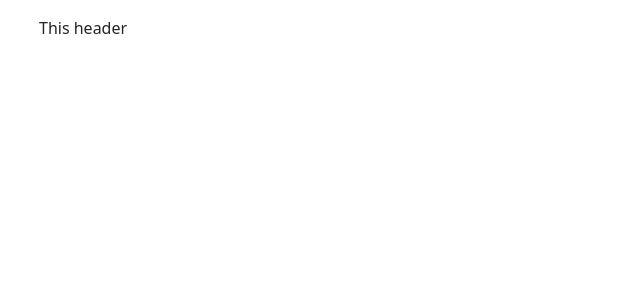
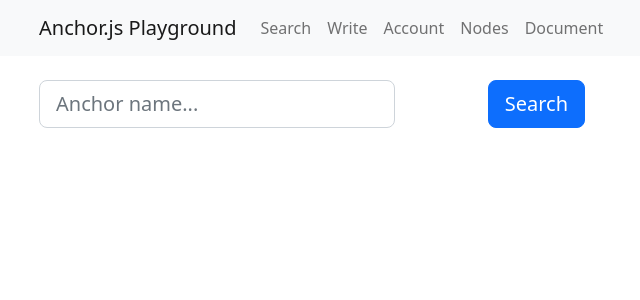
Before and after one commit to ff13dfly/Anchor, a React (Create React App) app in the folder js/playground/: page / in a window 1280 px wide. Shown: the top 300 px of the page, without its empty margins (43-683 px from the left). Built offline with nearby package versions, Linux system fonts and the light colour scheme.

Commit message:
1.try substrate test storage;2.Playground UI;

```diff
--- a/js/playground/src/App.js
+++ b/js/playground/src/App.js
@@ -1,12 +1,56 @@
-//import logo from './logo.svg';
-import './App.css';
+
+import { useState,useEffect,useCallback} from 'react';
 
 import Header from './components/header';
+import Search from './components/search';
+import Write from './components/write';
+import Account from './components/account';
+import Nodes from './components/nodes';
+import Summary from './components/summary';
 
 function App() {
-  return (<div id="container">
-      <Header />
-  </div>);
+  //let [page, setPage] = useState('#');
+
+  let [view,setView]=useState('');
+
+  const self={
+    router:(page)=>{
+      switch (page) {
+        case '#home':
+          setView(<Search />);
+          break;
+
+        case '#write':
+          setView(<Write />);
+          break;
+        case '#account':
+          setView(<Account />);
+          break;
+        case '#nodes':
+          setView(<Nodes />);
+          break;
+        case '#document':
+          setView(<Summary />);
+          break;
+
+        default:
+          setView(<Search />);
+          break;
+      }
+    },
+  };
+
+  const handleChangeEvent = useCallback(() => {
+      self.router(window.location.hash);
+  }, []);
+
+
+  useEffect( ()=> {
+    window.addEventListener('hashchange', handleChangeEvent);
+    self.router(window.location.hash);
+  }, []);
+
+  return (<div id="container"><Header />{view}</div>);
 }
 
 export default App;
--- /dev/null
+++ b/js/playground/src/components/account.js
@@ -0,0 +1,25 @@
+import { Container,Row, Col,Button, Form} from 'react-bootstrap';
+import { useEffect } from 'react';
+
+function Account(props) {
+  const self={
+    onSave:()=>{
+      console.log('click me');
+    },
+  };
+
+  useEffect(() => {
+
+  },[]);
+
+  return (
+    <Container>
+      <Row>
+				<Col lg={12} xs={12} className="pt-4" >
+          Accounts List with password
+				</Col>
+			</Row>
+    </Container>
+  );
+}
+export default Account;
--- a/js/playground/src/components/header.js
+++ b/js/playground/src/components/header.js
@@ -1,21 +1,28 @@
-import { Container,Row, Col } from 'react-bootstrap';
-
+import { Container,Row, Col,Nav,Navbar } from 'react-bootstrap';
 import { useEffect } from 'react';
 
 function Header(props) {
 
   useEffect(() => {
 
-
   },[]);
 
-
   return (
-    <Container>
-    <Row className = "pt-2" >
-      <Col lg = { 12 } xs = { 12 } className = "pt-2" >This header</Col>
-    </Row>
-    </Container>
+    <Navbar bg="light" expand="lg">
+      <Container>
+        <Navbar.Brand href="#home">Anchor.js Playground</Navbar.Brand>
+        <Navbar.Toggle aria-controls="basic-navbar-nav" />
+        <Navbar.Collapse id="basic-navbar-nav">
+          <Nav className="me-auto">
+            <Nav.Link href="#home">Search</Nav.Link>
+            <Nav.Link href="#write">Write</Nav.Link>
+            <Nav.Link href="#account">Account</Nav.Link>
+            <Nav.Link href="#nodes">Nodes</Nav.Link>
+            <Nav.Link href="#document">Document</Nav.Link>
+          </Nav>
+        </Navbar.Collapse>
+      </Container>
+    </Navbar>
   );
 }
 export default Header;
--- /dev/null
+++ b/js/playground/src/components/nodes.js
@@ -0,0 +1,25 @@
+import { Container,Row, Col,Button, Form} from 'react-bootstrap';
+import { useEffect } from 'react';
+
+function Nodes(props) {
+  const self={
+    onSave:()=>{
+      console.log('click me');
+    },
+  };
+
+  useEffect(() => {
+
+  },[]);
+
+  return (
+    <Container>
+      <Row>
+				<Col lg={12} xs={12} className="pt-4" >
+          Nodes list
+				</Col>
+			</Row>
+    </Container>
+  );
+}
+export default Nodes;
--- /dev/null
+++ b/js/playground/src/components/search.js
@@ -0,0 +1,28 @@
+import { Container,Row, Col,Button, Form} from 'react-bootstrap';
+import { useEffect } from 'react';
+
+function Search(props) {
+  const self={
+    onSave:()=>{
+      console.log('click me');
+    },
+  };
+
+  useEffect(() => {
+
+  },[]);
+
+  return (
+    <Container>
+      <Row>
+				<Col lg={4} xs={8} className="text-end pt-4" >
+					<Form.Control size="lg" type="text" placeholder="Anchor name..." onChange={(ev) => { self.onChange(ev) }} />
+				</Col>
+				<Col lg={2} xs={4} className="text-end pt-4" >
+					<Button size="lg" variant="primary" onClick={() => { self.onSave() }} > Search </Button>
+				</Col >
+			</Row>
+    </Container>
+  );
+}
+export default Search;
--- /dev/null
+++ b/js/playground/src/components/summary.js
@@ -0,0 +1,23 @@
+import { Container,Row, Col} from 'react-bootstrap';
+import { useEffect } from 'react';
+
+function Summary(props) {
+  const self={
+    onSave:()=>{
+      console.log('click me');
+    },
+  };
+
+  useEffect(() => {
+
+  },[]);
+
+  return (
+    <Container>
+      <Row>
+				<Col lg={12} xs={12} className="pt-4" >Playground introduction</Col>
+			</Row>
+    </Container>
+  );
+}
+export default Summary;
--- /dev/null
+++ b/js/playground/src/components/write.js
@@ -0,0 +1,57 @@
+import { Container,Row, Col,Button, Form} from 'react-bootstrap';
+import { useEffect } from 'react';
+
+function Write(props) {
+  const self={
+    onSave:()=>{
+      console.log('click me');
+    },
+  };
+
+  useEffect(() => {
+
+  },[]);
+
+  return (
+    <Container>
+      <Row>
+				<Col lg={5} xs={12} className="pt-4">
+          <Row>
+            <Col lg={12} xs={12} className="pt-2" >
+              <Form.Control size="lg" type="text" placeholder="Anchor name..." onChange={(ev) => { self.onChange(ev) }} />
+            </Col>
+            <Col lg={12} xs={12} className="pt-2" >
+              <Form.Control size="lg" type="text" placeholder="Raw data..." onChange={(ev) => { self.onChange(ev) }} />
+            </Col>
+            <Col lg={12} xs={12} className="pt-2" >
+              <Form.Control size="lg" type="text" placeholder="Protocol..." onChange={(ev) => { self.onChange(ev) }} />
+            </Col>
+            <Col lg={12} xs={12} className="pt-2" >
+              <Form.Control size="lg" type="text" placeholder="Previous block number..." onChange={(ev) => { self.onChange(ev) }} />
+            </Col>
+            <Col lg={12} xs={12} className="text-end pt-2" >
+              <Button size="lg" variant="primary" onClick={() => { self.onSave() }} > Write to Chain </Button>
+            </Col>
+          </Row>
+				</Col>
+				<Col lg={7} xs={12} className="pt-4" >
+          <Row>
+            <Col lg={12} xs={12} className="pt-2" >
+              <h3>Anchor History</h3>
+            </Col>
+            <Col lg={12} xs={12} className="pt-2" >
+              History list
+            </Col>
+            <Col lg={12} xs={12} className="pt-2" >
+              <h3>Writing Process</h3>
+            </Col>
+            <Col lg={12} xs={12} className="pt-2" >
+              Status changing log
+            </Col>
+          </Row>
+				</Col >
+			</Row>
+    </Container>
+  );
+}
+export default Write;
```
Also changed, not shown: 2 other files (tests, documents, lock files or other folders).
